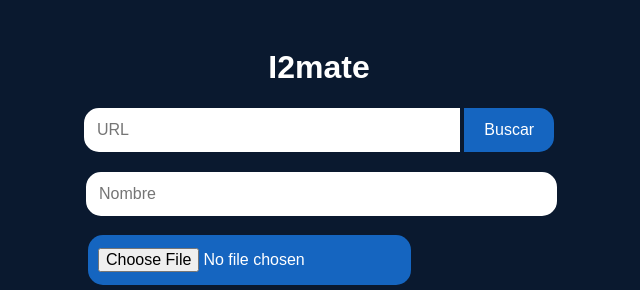
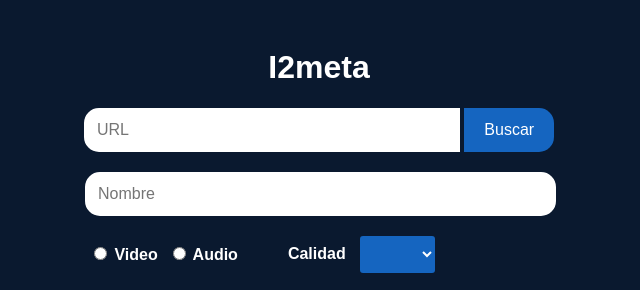
Before and after one commit to LucioPeralta/I2-Meta, a Flask app: page / in a window 1280 px wide. Shown: the top 290 px of the page, without its empty margins (321-961 px from the left). Run offline with Flask 3, Linux system fonts and the light colour scheme; lists and menus that the app fills with data are empty.

Commit message:
Interfaz 5.1

```diff
--- a/main.py
+++ b/main.py
@@ -14,7 +14,7 @@ def descargar_video(url, titulo, calidad, directorio):
     return filename
 
 
-def descargar_audio(url , titulo, directorio):
+def descargar_audio(url, titulo, directorio):
     video = Video(url)
     filename = titulo+".mp4" if titulo else video.get_title()+".mp4"
     video.download_audio(directorio, filename)
--- a/static/style.css
+++ b/static/style.css
@@ -54,14 +54,9 @@ h1 {
     color: #0A192F;
 }
 
-.form-group {
-    margin-top: 20px;
-}
-
-
-.form-group #name{
+#name{
     background-color: #FFFFFF;
-    margin: 0 0 0 17px;
+    margin: 20px 0 30px 3px;
     width: 89%;
     padding: 10px;
     font-size: 16px;
@@ -71,7 +66,7 @@ h1 {
     transition: border-color 0.3s ease;
 }
 
-.form-group #name:focus{
+#name:focus{
     border-color: #1565C0;
 }
 
@@ -99,11 +94,12 @@ h1 {
 }
 
 .form-data .quality-select #quality{
+    width: 75px;
     margin-left: 10px;
     padding: 10px;
     background-color: #1565C0;
     color: #FFFFFF;
-    border-radius: 15px;
+    border-radius: 3px;
     border: none;
     transition: all 0.3s;
 }
@@ -123,21 +119,37 @@ h1 {
     background-color: #1565C0;
     color: #FFFFFF;
 }
-.form-group .custom-file-upload {
-    margin: 19px;
-    display: inline-block;
-    padding: 13px 10px;
-    font-size: 16px;
+
+.miniatura{
+    margin-top: 20px;
+    margin-left: 50px;
+    display: flex;
+    justify-content: center;
+    width: 400px;
+    height: 250px;
+
+}
+
+.miniatura img{
+    width: 100%;
+    height: 100%;
+    border-radius: 25px;
+}
+
+.download_button{
+    text-align: center;
+    border: none;
+    border-radius: 15px;
     background-color: #1565C0;
     color: #FFFFFF;
-    border: none;
-    border-radius: 15px;
-    cursor: pointer;
-    transition: background-color 0.3s ease;
+    width: 100%;
+    font-weight: bold;
+    margin-top: 20px;
+    height: 50px;
+    transition: all 0.3s;
 }
-
-.form-group .custom-file-upload:hover,
-.form-group .custom-file-upload:focus {
+.download_button:hover, .download_button::selection{
     background-color: #FFFFFF;
     color: #0A192F;
+    transition: all 0.3s;
 }
--- a/templates/index.html
+++ b/templates/index.html
@@ -7,24 +7,19 @@
 </head>
 <body>
     <div class="container">
-        <h1>I2mate</h1>
+        <h1>I2meta</h1>
 
+        <form class="form_download"></form>
         <form class="search-form" method="POST" action="/">
             <input type="text" class="search-input" placeholder="URL" name="input_url" >
-            <button type="submit" class="search-button">Buscar</button>
-        </form>
-
-        <form class="form-group">
+            <button type="submit" class="search-button" value="Buscar">Buscar</button>
             <input type="text" id="name" name="name" placeholder="Nombre" value="{{nombre}}">
-            <input type="file" class="custom-file-upload" value="Ruta" title="">
-            <label for="file">{{ruta}}</label>
-
         </form>
 
         <form class="form-data">
             <div class="radio-group">
                 <label class="radio-label">
-                    <input type="radio" id="video" name="format" value="video">
+                    <input type="radio" id="video" name="format" value="video" {{formato}}>
                     Video
                 </label>
                 <label class="radio-label">
@@ -35,14 +30,17 @@
             <div class="quality-select">
                 <label for="quality">Calidad </label>
                 <select id="quality" name="quality">
-                    <option value="alta">Alta</option>
-                    <option value="media">Media</option>
-                    <option value="baja">Baja</option>
+                    {% for calidad in calidades %}
+                    <option value="{{ calidad }}">{{ calidad }}</option>
+                    {% endfor %}
                 </select>
             </div>
         </form>
-
-
+        <div class="miniatura">
+            <img src="{{miniatura}}" alt="">
+        </div>
+            <button type="submit" class="download_button" value="Descargar">Descargar</button>
+        </form>
     </div>
 </body>
 </html>
```
Also changed, not shown: classes/video.py (+6 -3 lines), mainIndex.py (+16 -13 lines).
